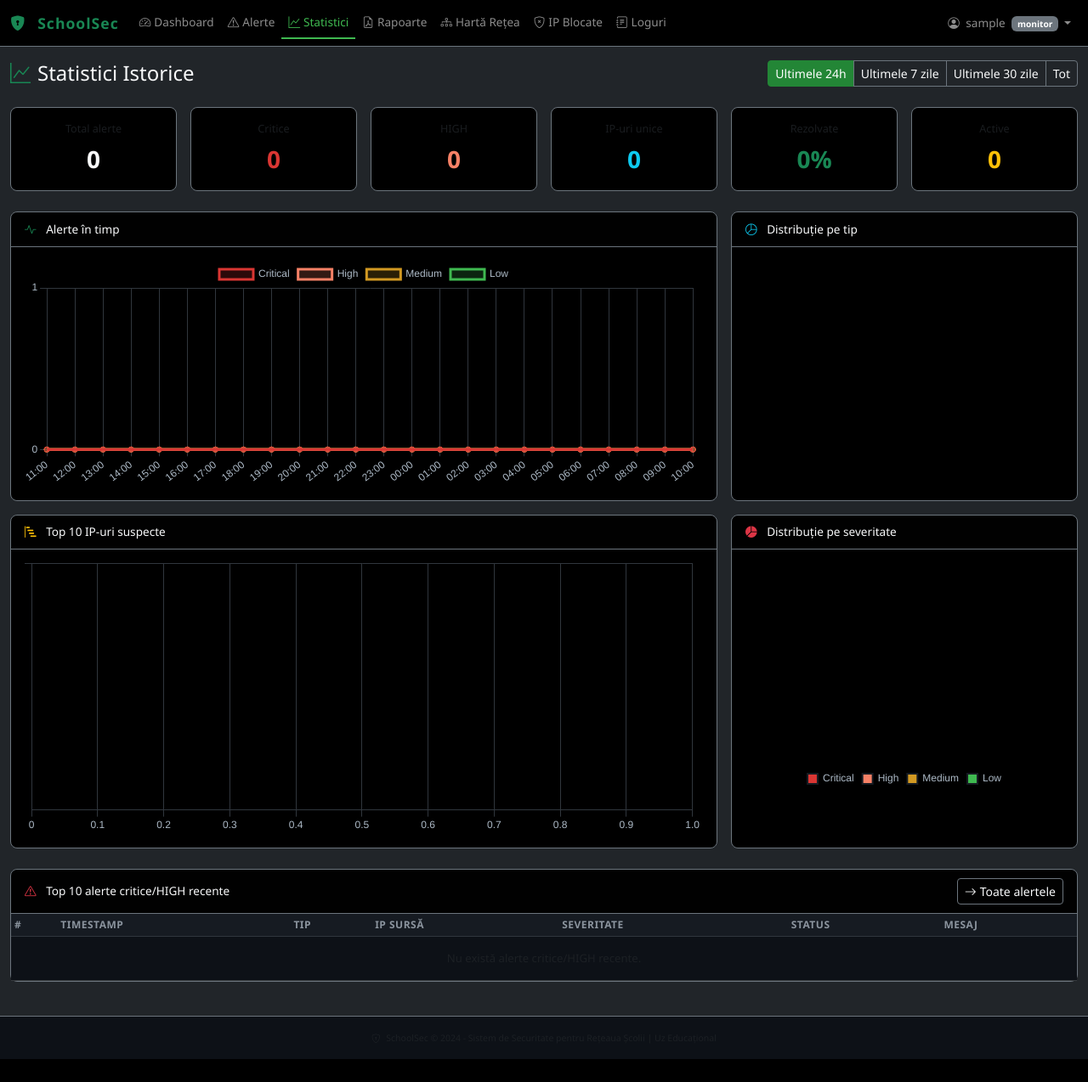
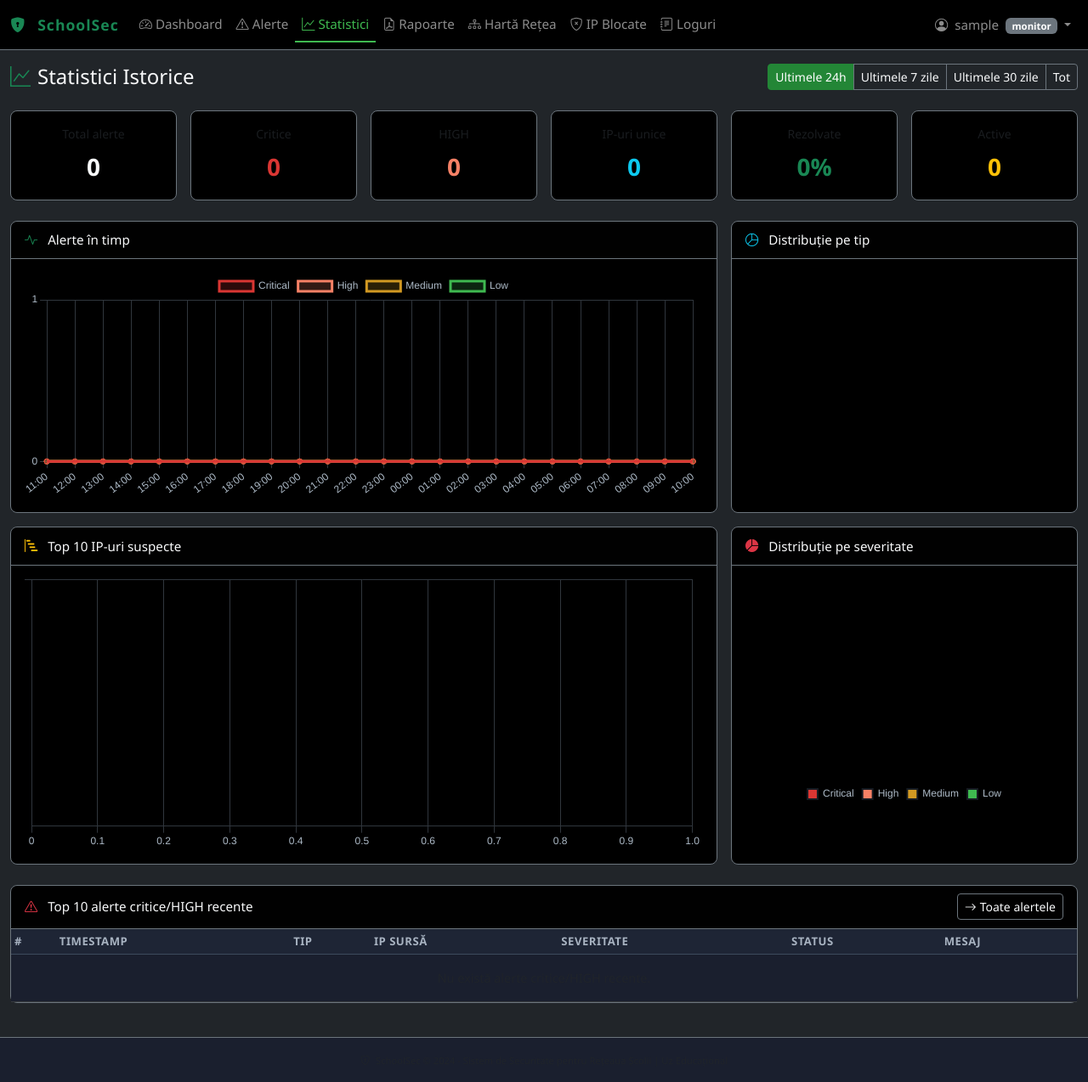
Before and after one commit to eduardstefan2006/school-network-security, a Flask app: page /statistics in a window 1280 px wide. Shown: the whole page at 85% size. Before the commit the page ends 1247 px from the top, so only its background shows below. Run offline with Flask 3, Linux system fonts and the light colour scheme; the visitor is signed in with stand-in values (Sample User, id 1); data that the repository does not hold is empty; a map, chart or similar area stays blank.

Commit message:
Improve dark mode accessibility: better colors, contrast, and font sizes
Co-authored-by: eduardstefan2006 <14857269+eduardstefan2006@users.noreply.github.com>

```diff
--- a/app/static/css/style.css
+++ b/app/static/css/style.css
@@ -4,22 +4,23 @@
    Variabile și Baza
    ===================================================================== */
 :root {
-    --color-bg: #0d1117;
-    --color-card: #0d1117;
-    --color-border: #30363d;
-    --color-success: #238636;
-    --color-danger: #da3633;
-    --color-warning: #d29922;
-    --color-info: #1f6feb;
-    --color-text: #c9d1d9;
-    --color-muted: #8b949e;
+    --color-bg: #1a1f2e;
+    --color-card: #1e2535;
+    --color-border: #3d4a5c;
+    --color-success: #2ea043;
+    --color-danger: #f85149;
+    --color-warning: #e3b341;
+    --color-info: #388bfd;
+    --color-text: #e8edf5;
+    --color-muted: #a8b3c1;
 }
 
 body {
     background-color: var(--color-bg);
     color: var(--color-text);
     font-family: 'Segoe UI', Tahoma, Geneva, Verdana, sans-serif;
-    font-size: 0.9rem;
+    font-size: 1rem;
+    line-height: 1.6;
 }
 
 /* =====================================================================
@@ -30,7 +31,7 @@ body {
 }
 
 .card-header {
-    font-size: 0.85rem;
+    font-size: 0.95rem;
     padding: 0.6rem 1rem;
 }
 
@@ -76,7 +77,7 @@ body {
 }
 
 .nav-link {
-    font-size: 0.85rem;
+    font-size: 0.95rem;
     transition: color 0.2s;
 }
 
@@ -93,23 +94,23 @@ body {
    Tabele
    ===================================================================== */
 .table {
-    font-size: 0.82rem;
+    font-size: 0.9rem;
 }
 
 .table-dark {
-    --bs-table-bg: #0d1117;
-    --bs-table-striped-bg: #161b22;
-    --bs-table-hover-bg: #161b22;
+    --bs-table-bg: #1a1f2e;
+    --bs-table-striped-bg: #1e2535;
+    --bs-table-hover-bg: #222b3d;
 }
 
 .table thead th {
-    background-color: #161b22;
-    color: #8b949e;
+    background-color: #1e2535;
+    color: #a8b3c1;
     font-weight: 600;
-    font-size: 0.75rem;
+    font-size: 0.82rem;
     text-transform: uppercase;
     letter-spacing: 0.5px;
-    border-bottom: 1px solid #30363d !important;
+    border-bottom: 1px solid #3d4a5c !important;
     position: sticky;
     top: 0;
     z-index: 1;
@@ -161,43 +162,43 @@ code {
    Scroll personalizat
    ===================================================================== */
 ::-webkit-scrollbar {
-    width: 6px;
-    height: 6px;
+    width: 8px;
+    height: 8px;
 }
 
 ::-webkit-scrollbar-track {
-    background: #0d1117;
+    background: #1a1f2e;
 }
 
 ::-webkit-scrollbar-thumb {
-    background: #30363d;
-    border-radius: 3px;
+    background: #3d4a5c;
+    border-radius: 4px;
 }
 
 ::-webkit-scrollbar-thumb:hover {
-    background: #484f58;
+    background: #5a6a7e;
 }
 
 /* =====================================================================
    Footer
    ===================================================================== */
 footer {
-    font-size: 0.75rem;
-    background-color: #0d1117;
+    font-size: 0.8rem;
+    background-color: #1a1f2e;
 }
 
 /* =====================================================================
    Progress bar animat
    ===================================================================== */
 .progress {
-    background-color: #21262d;
+    background-color: #1e2535;
 }
 
 /* =====================================================================
    Alert flash messages
    ===================================================================== */
 .alert {
-    font-size: 0.85rem;
+    font-size: 0.9rem;
     border-radius: 6px;
 }
 
```
Also changed, not shown: other parts of app/static/css/style.css (+13 -13 lines).
